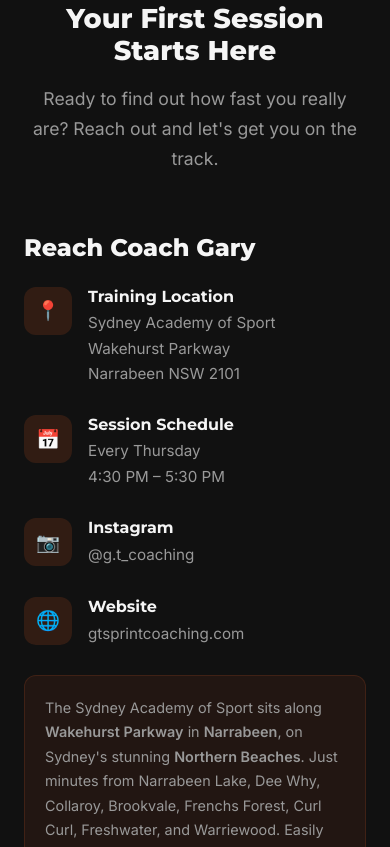
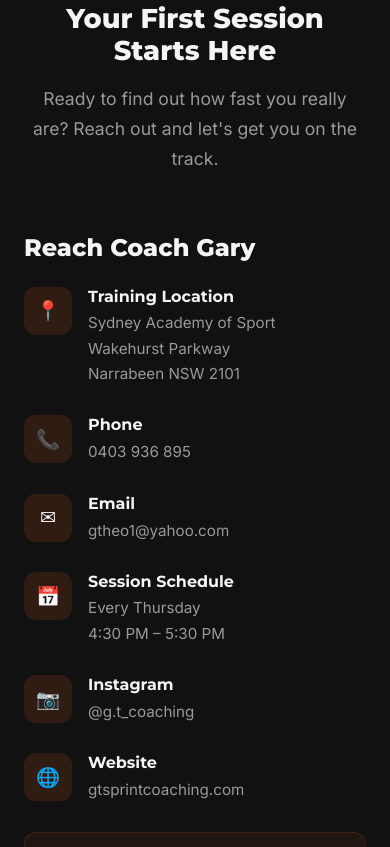
Before and after one commit to ZacN1234/gt-sprint-coaching, a plain HTML site: page index.html in a window 390 px wide. Shown: the part 9772-10619 px from the top of the page. Drawn offline with Linux system fonts and the light colour scheme.

Commit message:
Add Gary's phone (0403 936 895) and email (gtheo1@yahoo.com) to contact section, schema, and FAQs

```diff
--- a/index.html
+++ b/index.html
@@ -66,6 +66,8 @@
       "width": 1200,
       "height": 800
     },
+    "telephone": "+61403936895",
+    "email": "gtheo1@yahoo.com",
     "priceRange": "$$",
     "currenciesAccepted": "AUD",
     "paymentAccepted": "Cash, Card",
@@ -222,7 +224,7 @@
         "name": "How do I book a session with GT Sprint Coaching?",
         "acceptedAnswer": {
           "@type": "Answer",
-          "text": "To book a session with GT Sprint Coaching, contact Coach Gary Theodore via Instagram at @g.t_coaching or visit gtsprintcoaching.com for details."
+          "text": "To book a session with GT Sprint Coaching, call 0403 936 895, email gtheo1@yahoo.com, or contact Coach Gary Theodore via Instagram at @g.t_coaching."
         }
       },
       {
@@ -262,7 +264,7 @@
         "name": "How much does sprint coaching cost at GT Sprint Coaching?",
         "acceptedAnswer": {
           "@type": "Answer",
-          "text": "For current pricing and session packages at GT Sprint Coaching, contact Coach Gary Theodore via Instagram at @g.t_coaching or visit gtsprintcoaching.com. GT Sprint Coaching offers competitive rates for professional sprint coaching on Sydney's Northern Beaches."
+          "text": "For current pricing and session packages at GT Sprint Coaching, call 0403 936 895 or email gtheo1@yahoo.com. GT Sprint Coaching offers competitive rates for professional sprint coaching on Sydney's Northern Beaches."
         }
       },
       {
@@ -1694,7 +1696,7 @@
           </button>
           <div class="faq-answer">
             <div class="faq-answer-inner">
-              <p>The easiest way to get started is to reach out via my Instagram <a href="https://www.instagram.com/g.t_coaching" target="_blank" rel="noopener noreferrer">@g.t_coaching</a>. Send me a direct message, tell me a bit about yourself and your goals, and I'll get you set up for your first session. It's that simple.</p>
+              <p>Give me a call on <a href="tel:0403936895">0403 936 895</a>, email me at <a href="mailto:gtheo1@yahoo.com">gtheo1@yahoo.com</a>, or reach out via Instagram <a href="https://www.instagram.com/g.t_coaching" target="_blank" rel="noopener noreferrer">@g.t_coaching</a>. Tell me a bit about yourself and your goals, and I'll get you set up for your first session. It's that simple.</p>
             </div>
           </div>
         </div>
@@ -1801,6 +1803,22 @@
           </div>
 
           <div class="contact-detail">
+            <div class="contact-detail-icon">&#128222;</div>
+            <div class="contact-detail-text">
+              <h4>Phone</h4>
+              <a href="tel:0403936895">0403 936 895</a>
+            </div>
+          </div>
+
+          <div class="contact-detail">
+            <div class="contact-detail-icon">&#9993;</div>
+            <div class="contact-detail-text">
+              <h4>Email</h4>
+              <a href="mailto:gtheo1@yahoo.com">gtheo1@yahoo.com</a>
+            </div>
+          </div>
+
+          <div class="contact-detail">
             <div class="contact-detail-icon">&#128197;</div>
             <div class="contact-detail-text">
               <h4>Session Schedule</h4>
```
